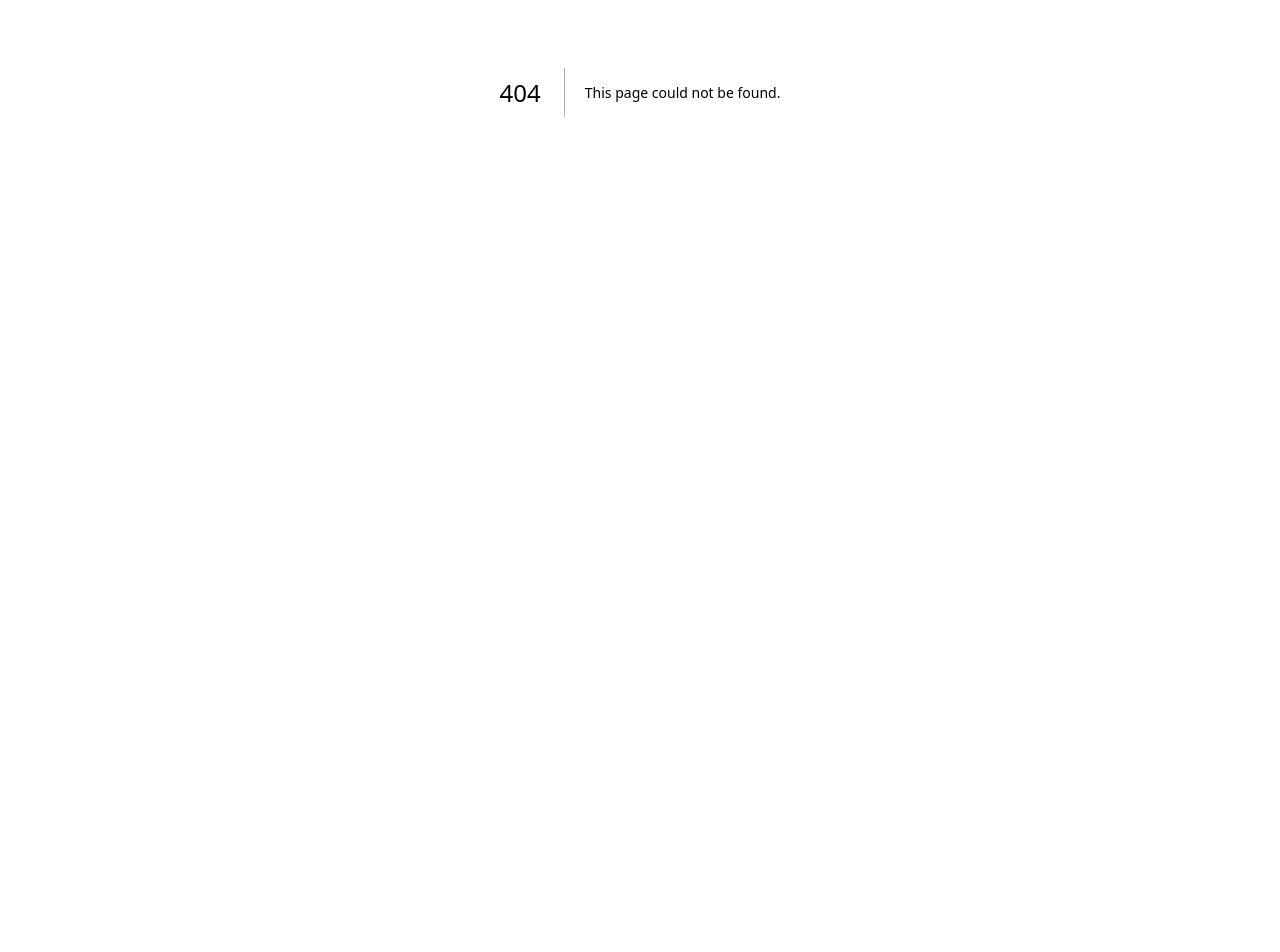
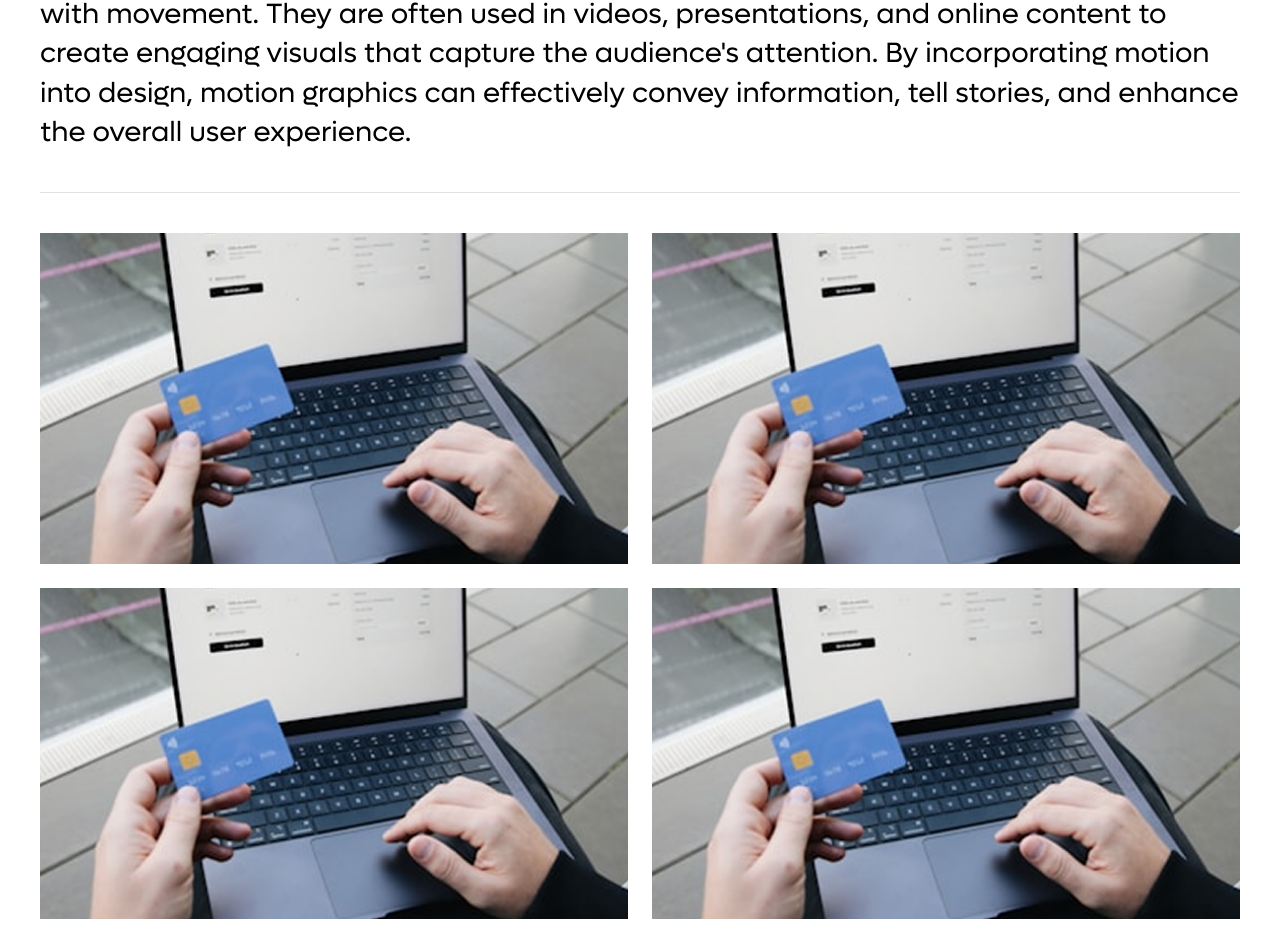
Before and after one commit to Ajay-Sai-ux/Ajay-sai, a Next.js app: page /Motion_graphics in a window 1280 px wide. Before the commit this address had no page. Shown: the part 308-1260 px from the top of the page. Before the commit the page ends 800 px from the top, so only its background shows below. Built offline with nearby package versions, Linux system fonts and the light colour scheme.

Commit message:
Fixed CSS issue in page.module.css

```diff
--- /dev/null
+++ b/src/app/Microinteractions/Microinteractions.module.css
@@ -0,0 +1,56 @@
+.page {
+    display: flex;
+    width: 100%;
+    justify-content: center;
+}
+
+.main {
+    display: flex;
+    flex-direction: column;
+    max-width: 1280px;
+    width: 100%;
+    gap: 4rem;
+    padding-top: 84px;
+
+}
+
+.line {
+    width: 100%;
+    border-bottom: 1px solid #E1E1E1;
+  }
+
+.microInteractionsSection {
+    display: flex;
+    flex-direction: column;
+    gap: 2.5rem;
+    padding: 2.5rem;
+}
+
+.heading {
+    display: flex;
+    gap: 2.5rem;
+    flex-direction: column;
+}
+
+.description {
+    font-weight: 400;
+    line-height: 140%; /* 39.2px */
+}
+
+.imageContainer {
+    display: grid;
+    grid-template-columns: repeat(2, 1fr);
+    gap: 24px 24px;
+}
+
+.imageLink {
+    display: flex;
+    flex-direction: column;
+    width: 100%;
+}
+
+.image {
+    aspect-ratio: 16 / 9;
+    object-fit: cover;
+
+}
--- /dev/null
+++ b/src/app/Motion_graphics/Motion_graphics.module.css
@@ -0,0 +1,56 @@
+.page {
+    display: flex;
+    width: 100%;
+    justify-content: center;
+}
+
+.main {
+    display: flex;
+    flex-direction: column;
+    max-width: 1280px;
+    width: 100%;
+    gap: 4rem;
+    padding-top: 84px;
+
+}
+
+.line {
+    width: 100%;
+    border-bottom: 1px solid #E1E1E1;
+  }
+
+.microInteractionsSection {
+    display: flex;
+    flex-direction: column;
+    gap: 2.5rem;
+    padding: 2.5rem;
+}
+
+.heading {
+    display: flex;
+    gap: 2.5rem;
+    flex-direction: column;
+}
+
+.description {
+    font-weight: 400;
+    line-height: 140%; /* 39.2px */
+}
+
+.imageContainer {
+    display: grid;
+    grid-template-columns: repeat(2, 1fr);
+    gap: 24px 24px;
+}
+
+.imageLink {
+    display: flex;
+    flex-direction: column;
+    width: 100%;
+}
+
+.image {
+    aspect-ratio: 16 / 9;
+    object-fit: cover;
+
+}
--- /dev/null
+++ b/src/app/Motion_graphics/page.jsx
@@ -0,0 +1,93 @@
+"use client";
+
+import Footer from "@/components/Footer/Footer";
+import styles from "./Motion_graphics.module.css";
+import Image from "next/image";
+import Link from "next/link";
+
+const MotionGraphics = () => {
+  return (
+    <div className={styles.page}>
+      <div className={styles.main}>
+
+        <section className={styles.microInteractionsSection}>
+
+            <div className={styles.heading}>
+                <h1 className={styles.title}>
+                    Motion Graphics
+                </h1>
+
+                <h3 className={styles.description}>
+                    Motion graphics are a form of digital animation that combines graphic design elements with movement. They are often used in videos, presentations, and online content to create engaging visuals that capture the audience's attention. By incorporating motion into design, motion graphics can effectively convey information, tell stories, and enhance the overall user experience.
+                </h3>
+            </div>
+
+            <div className={styles.line}></div>
+
+            <div className={styles.imageContainer}>
+                <Link
+                    className={styles.imageLink}
+                    href="#"
+                  >
+                    <Image
+                      className={styles.image}
+                      src="/images/carosul1.png"
+                      alt="Micro-interactions"
+                      width={40}
+                      height={40}
+                      layout="responsive"
+                    />
+                </Link>
+                <Link
+                    className={styles.imageLink}
+                    href="#"
+                  >
+                    <Image
+                      className={styles.image}
+                      src="/images/carosul1.png"
+                      alt="Micro-interactions"
+                      width={40}
+                      height={40}
+                      layout="responsive"
+                    />
+                </Link>
+                <Link
+                    className={styles.imageLink}
+                    href="#"
+                  >
+                    <Image
+                      className={styles.image}
+                      src="/images/carosul1.png"
+                      alt="Micro-interactions"
+                      width={40}
+                      height={40}
+                      layout="responsive"
+                    />
+                </Link>
+                <Link
+                    className={styles.imageLink}
+                    href="#"
+                  >
+                    <Image
+                      className={styles.image}
+                      src="/images/carosul1.png"
+                      alt="Micro-interactions"
+                      width={40}
+                      height={40}
+                      layout="responsive"
+                    />
+                </Link>
+            </div>
+
+
+        </section>
+
+
+        <Footer />
+
+      </div>
+    </div>
+  );
+};
+
+export default MotionGraphics;
```
Also changed, not shown: src/app/Microinteractions/page.jsx (added, +93 -0 lines).
